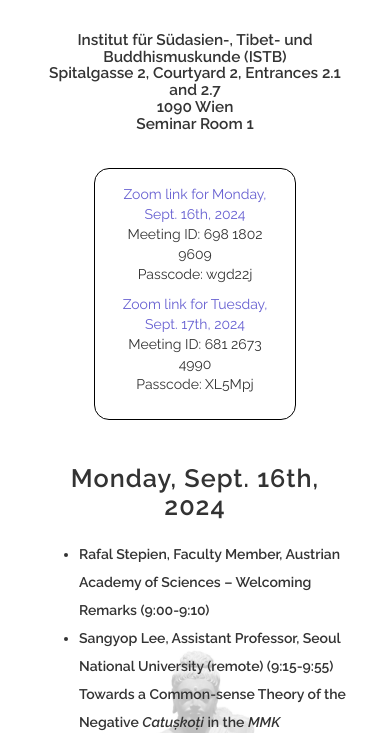
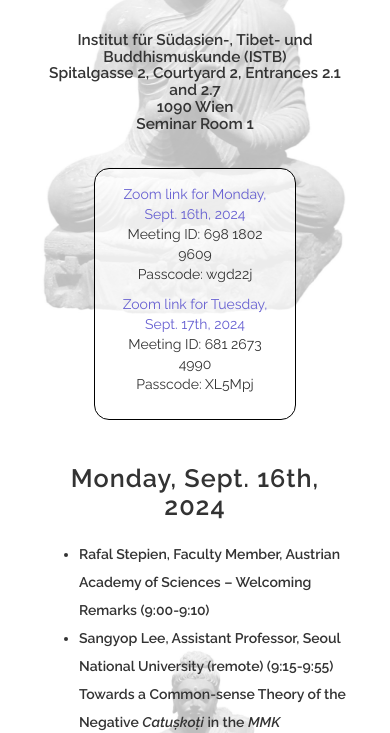
Before and after one commit to maya-kc/billy-conference-sept, a website: page index.html in a window 390 px wide. Shown: the part 345-1078 px from the top of the page. Drawn offline with nearby package versions, Linux system fonts and the light colour scheme.

Commit message:
experimenting with background mobile fix

```diff
--- a/style.css
+++ b/style.css
@@ -6,6 +6,22 @@ body {
     background-position: center;
     font-family: "Raleway", sans-serif;
     font-optical-sizing: auto;
+}
+
+body:before {
+  content: "";
+  display: block;
+  position: fixed;
+  left: 0;
+  top: 0;
+  width: 100%;
+  height: 100%;
+  z-index: -10;
+  background: url("buddha-background.JPG") no-repeat center center;
+  -webkit-background-size: cover;
+  -moz-background-size: cover;
+  -o-background-size: cover;
+  background-size: cover;
 }
 
 #text {
```
